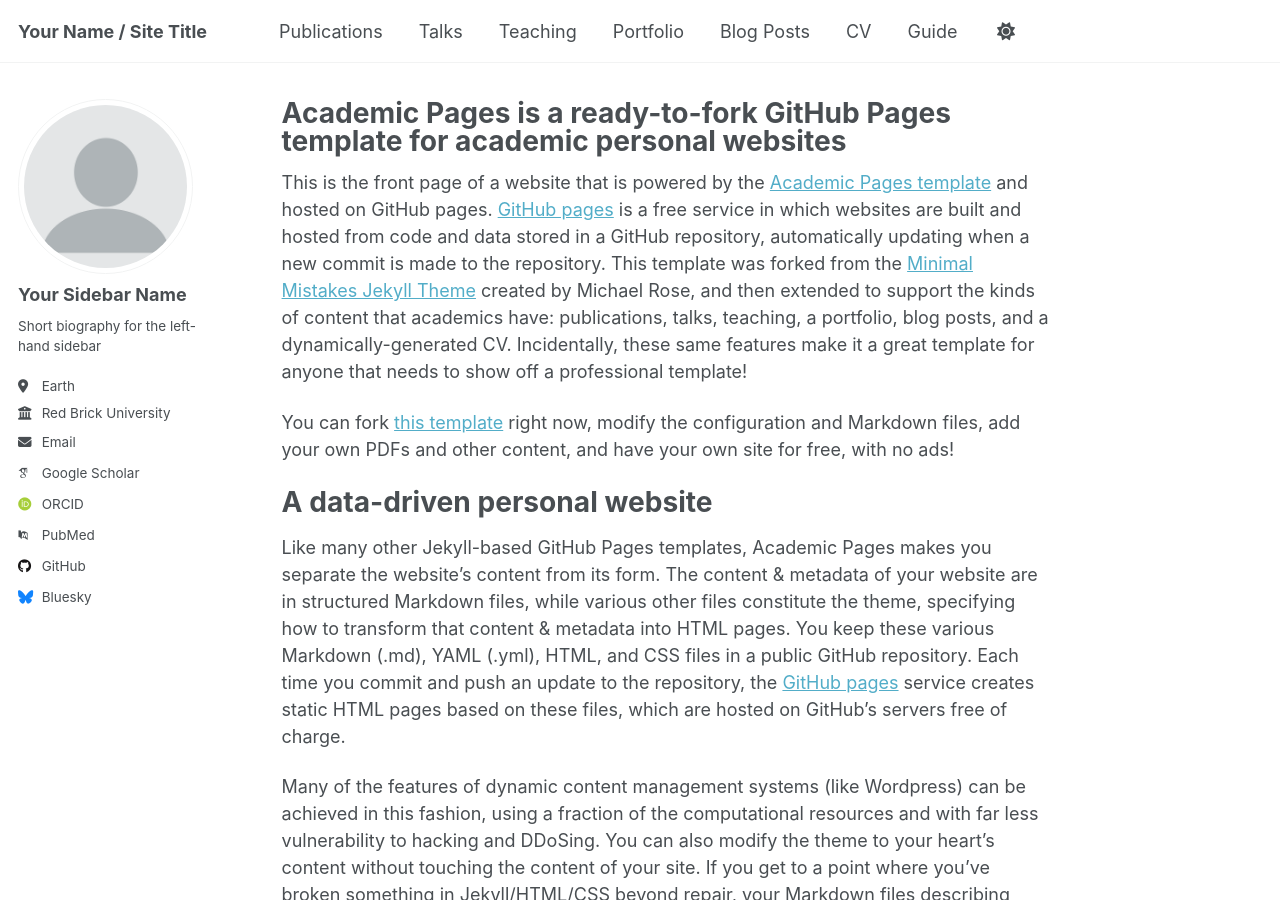
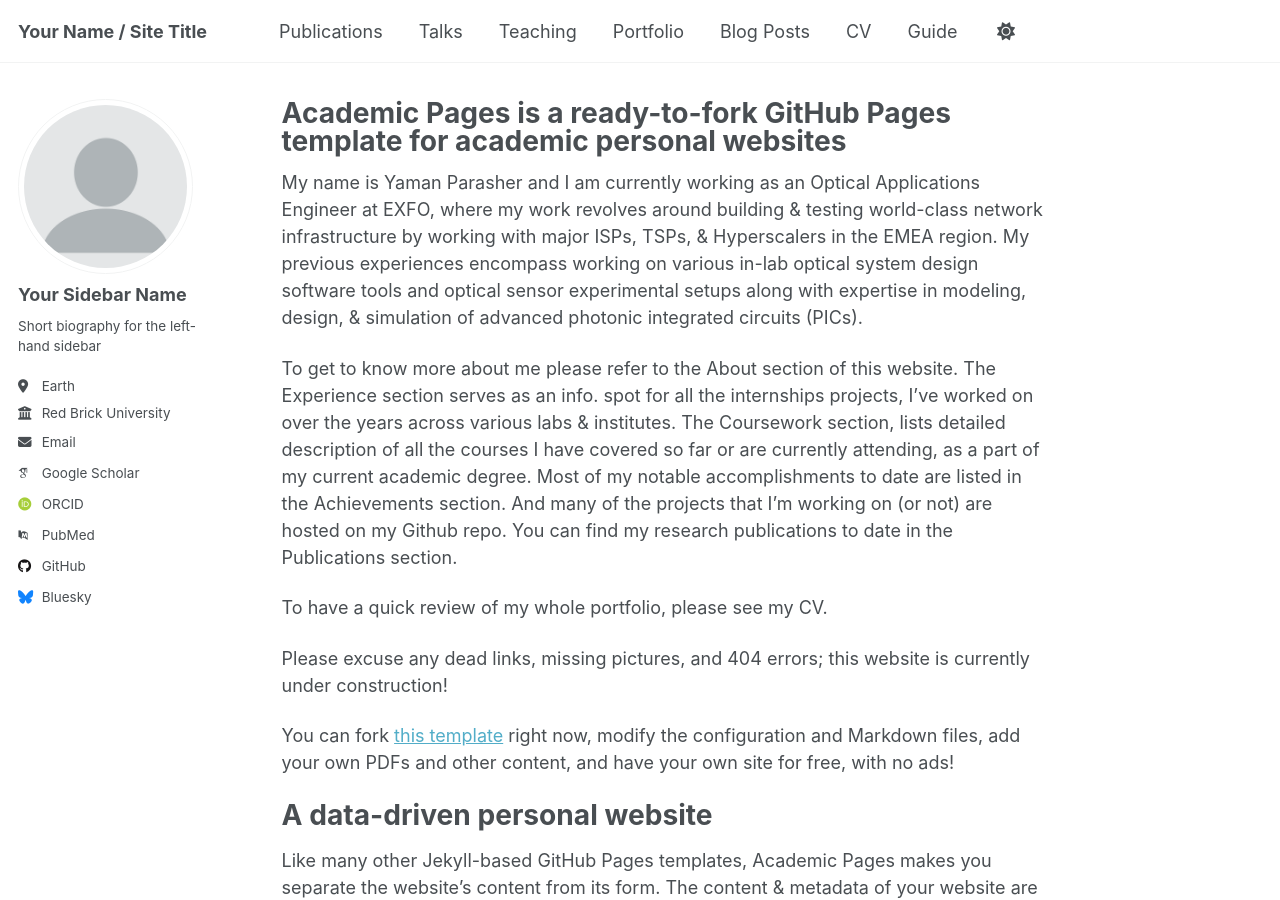
Before and after one commit to yamanparasher/yamanparasher.github.io, a Jekyll site: the page built from _pages/about.md, in a window 1280 px wide and 900 px high. Built offline with Jekyll 4.4.1, drawn with Linux system fonts in a browser that asks for light colours; some web fonts are replaced; a script that is not in the unit is left out.

Commit message:
Update about.md

```diff
--- a/_pages/about.md
+++ b/_pages/about.md
@@ -7,9 +7,15 @@ redirect_from:
   - /about.html
 ---
 
-This is the front page of a website that is powered by the [Academic Pages template](https://github.com/academicpages/academicpages.github.io) and hosted on GitHub pages. [GitHub pages](https://pages.github.com) is a free service in which websites are built and hosted from code and data stored in a GitHub repository, automatically updating when a new commit is made to the repository. This template was forked from the [Minimal Mistakes Jekyll Theme](https://mmistakes.github.io/minimal-mistakes/) created by Michael Rose, and then extended to support the kinds of content that academics have: publications, talks, teaching, a portfolio, blog posts, and a dynamically-generated CV. Incidentally, these same features make it a great template for anyone that needs to show off a professional template!
+My name is Yaman Parasher and I am currently working as an Optical Applications Engineer at EXFO, where my work revolves around building & testing world-class network infrastructure by working with major ISPs, TSPs, & Hyperscalers in the EMEA region. My previous experiences encompass working on various in-lab optical system design software tools and optical sensor experimental setups along with expertise in modeling, design, & simulation of advanced photonic integrated circuits (PICs).
 
- You can fork [this template](https://github.com/academicpages/academicpages.github.io) right now, modify the configuration and Markdown files, add your own PDFs and other content, and have your own site for free, with no ads!
+To get to know more about me please refer to the About section of this website. The Experience section serves as an info. spot for all the internships projects, I’ve worked on over the years across various labs & institutes. The Coursework section, lists detailed description of all the courses I have covered so far or are currently attending, as a part of my current academic degree. Most of my notable accomplishments to date are listed in the Achievements section. And many of the projects that I’m working on (or not) are hosted on my Github repo. You can find my research publications to date in the Publications section.
+
+To have a quick review of my whole portfolio, please see my CV.
+
+Please excuse any dead links, missing pictures, and 404 errors; this website is currently under construction!
+
+You can fork [this template](https://github.com/academicpages/academicpages.github.io) right now, modify the configuration and Markdown files, add your own PDFs and other content, and have your own site for free, with no ads!
 
 A data-driven personal website
 ======
```
